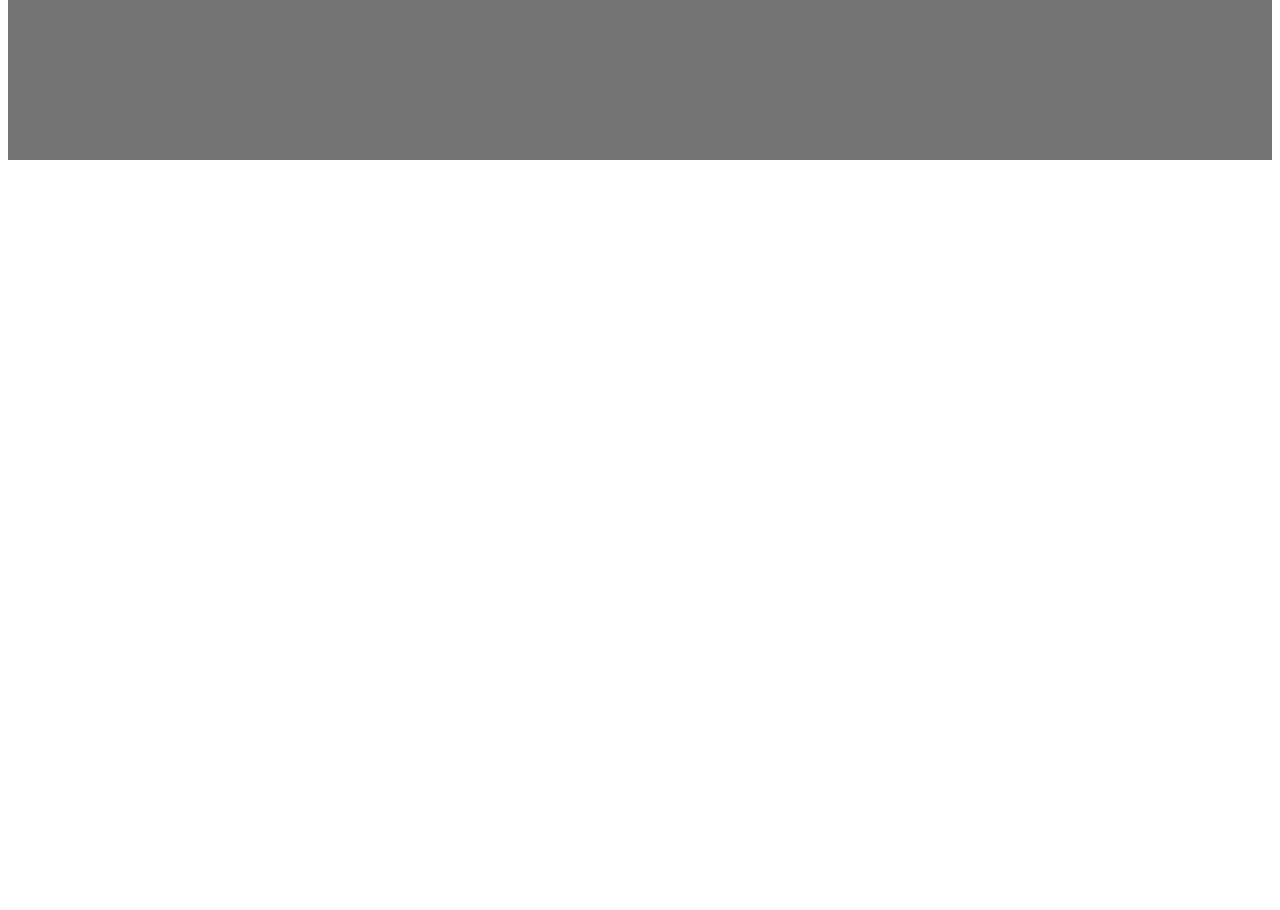
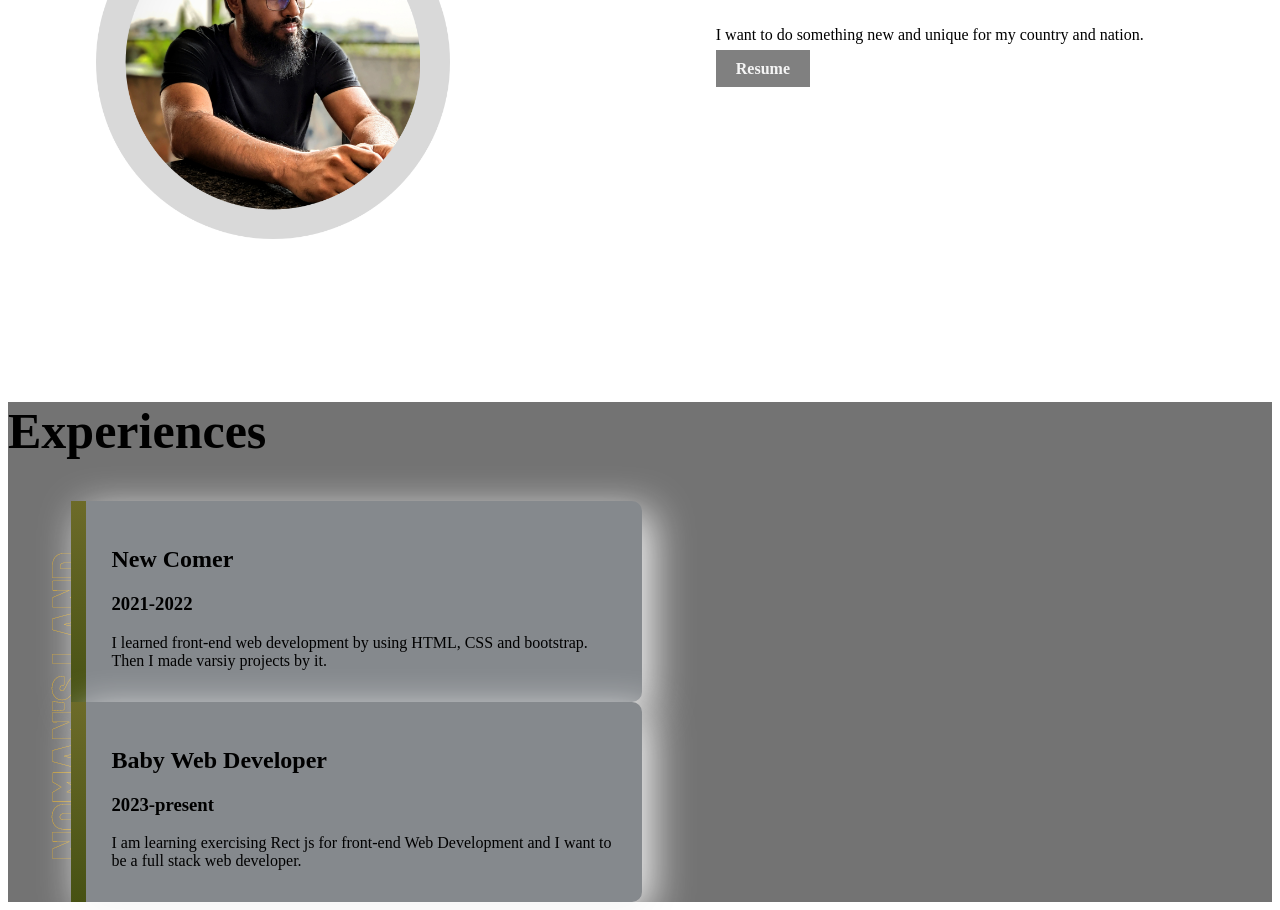
Before and after one commit to Noman41330/web-portfolio, a plain HTML site: page index.html in a window 1280 px wide. Shown: the part 648-1558 px from the top of the page. Before the commit the page ends 816 px from the top, so only its background shows below. Drawn offline with Linux system fonts and the light colour scheme.

Commit message:
1st step done

```diff
--- a/index.html
+++ b/index.html
@@ -12,8 +12,8 @@
         <div class="side">
             <h1>WELCOME  <br> TO <br> <span class="name_highligt">NOMAN</span>'S LAND</h1>
     <h3>Final year CSE student</h3>
-    <p>Hardworking and dedicated to learn new technologies. want to be a full-stack web developer. I have learned HTML, JavaScript, Php and CSS. Now, I am learning Node JS, React and Mobile app developing. I know XAMPP and MySQL for database.
-        I want to do something new and unique for my country and nation.
+    <p>I am completing BSc in CSE at AIUB. Hardworking and dedicated to learn new technologies. want to be a full-stack web developer. I have learned HTML, JavaScript, Php and CSS. Now, I am learning Node JS, React and Mobile app developing. I know XAMPP and MySQL for database.
+
         I like to play in my leisure. Bird husbandering and natural photography is my hobby. some natural photos are attached at right side. </p>
         <a class="hireButton" target="_blank" href="https://www.linkedin.com/in/alnoman41330/">HIRE ME</a>
         </div>
@@ -26,6 +26,37 @@
 
     </section>
 
+    <section>
+        <div class="side">
+            <img src="image/22.png" alt="image">
+        </div>
+        <div class="side">
+            <h1>Dreams</h1>
+            <p>I want to do something new and unique for my country and nation. </p>
+            <a class="hireButton" target="_blank" href="https://drive.google.com/file/d/1BSSRJslFYcTdHWVhWP-HnqtnbR7S4gI7/view?usp=share_link">Resume</a>
+
+        </div>
+
+
+    </section>
+    <section class="bg-image">
+        <h1>Experiences</h1>
+        <div class="side boxShadow" id="newComer">
+            <h2>New Comer</h2>
+            <h3>2021-2022</h3>
+            <p>I learned front-end web development by using HTML, CSS and bootstrap. Then I made varsiy projects by it. </p>
+
+        </div>
+        <div class="side boxShadow" id="babyDev">
+            <h2>Baby Web Developer</h2>
+            <h3>2023-present</h3>
+            <p>I am learning exercising Rect js for front-end Web Development and I want to be a full stack web developer. </p>
+
+        </div>
+
+
+    </section>
+
 
 </body>
 </html>
--- a/style.css
+++ b/style.css
@@ -20,7 +20,7 @@ height: 75%;
     background-repeat: no-repeat;
 }
 section{
-    height: 800px;
+    height: 500px;
 }
 
 .hireButton{
@@ -30,3 +30,24 @@ section{
     color: whitesmoke;
     font-weight: bold;
 }
+
+.boxShadow{
+    box-shadow: 10px 10px 40px whitesmoke;
+    border-radius: 10px;
+    height: 150px;
+    background-color: rgb(133, 137, 141);
+}
+
+#newComer{
+    border-left: 15px solid;
+    border-image: linear-gradient(rgb(109, 107, 41), rgb(70, 81, 19));
+    border-image-slice: 1;
+    border-radius: 10px;
+}
+
+#babyDev{
+    border-left: 15px solid;
+    border-image: linear-gradient(rgb(109, 107, 41), rgb(70, 81, 19));
+    border-image-slice: 1;
+    border-radius: 10px;
+}
```
Also changed, not shown: image/22.png (added).
